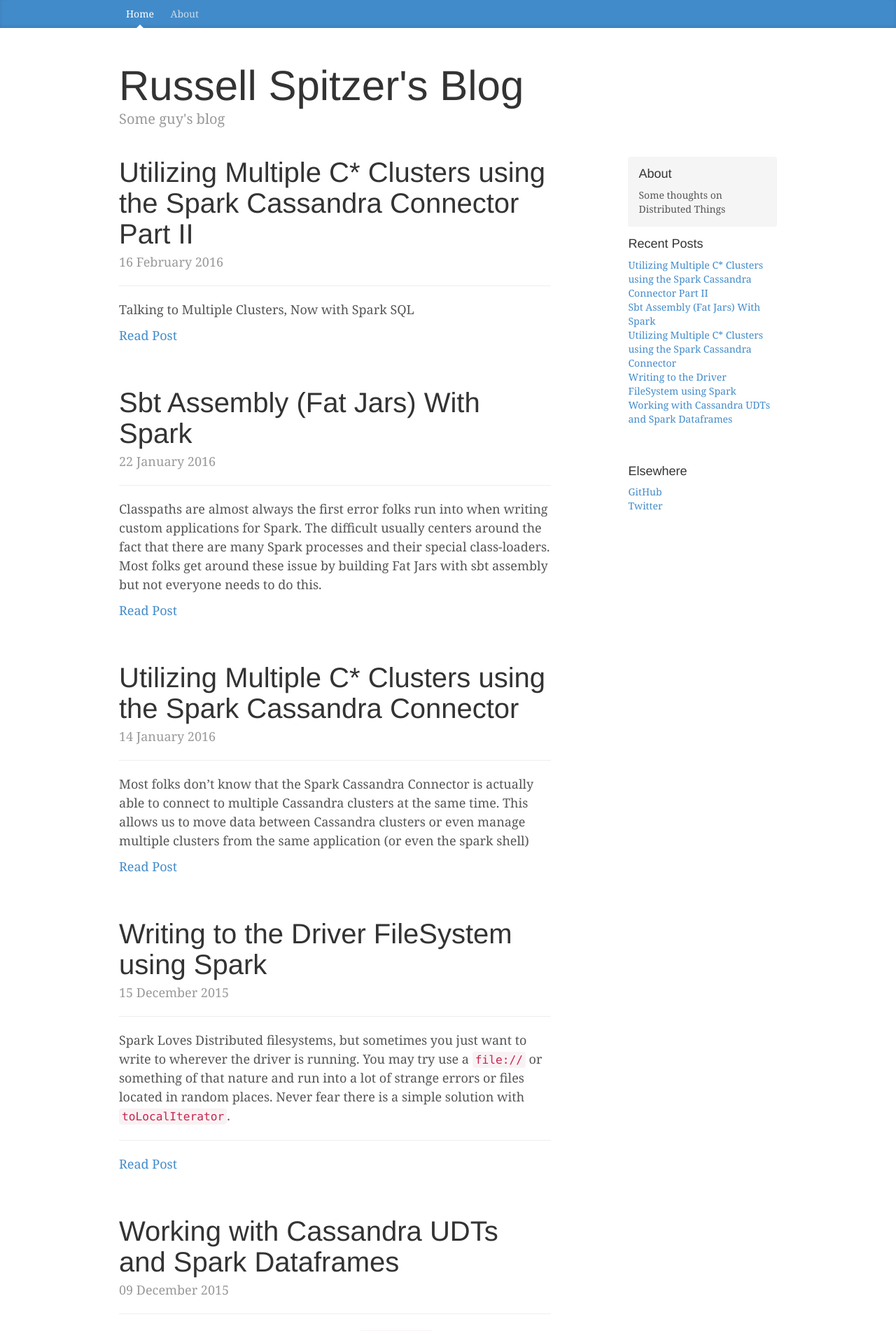
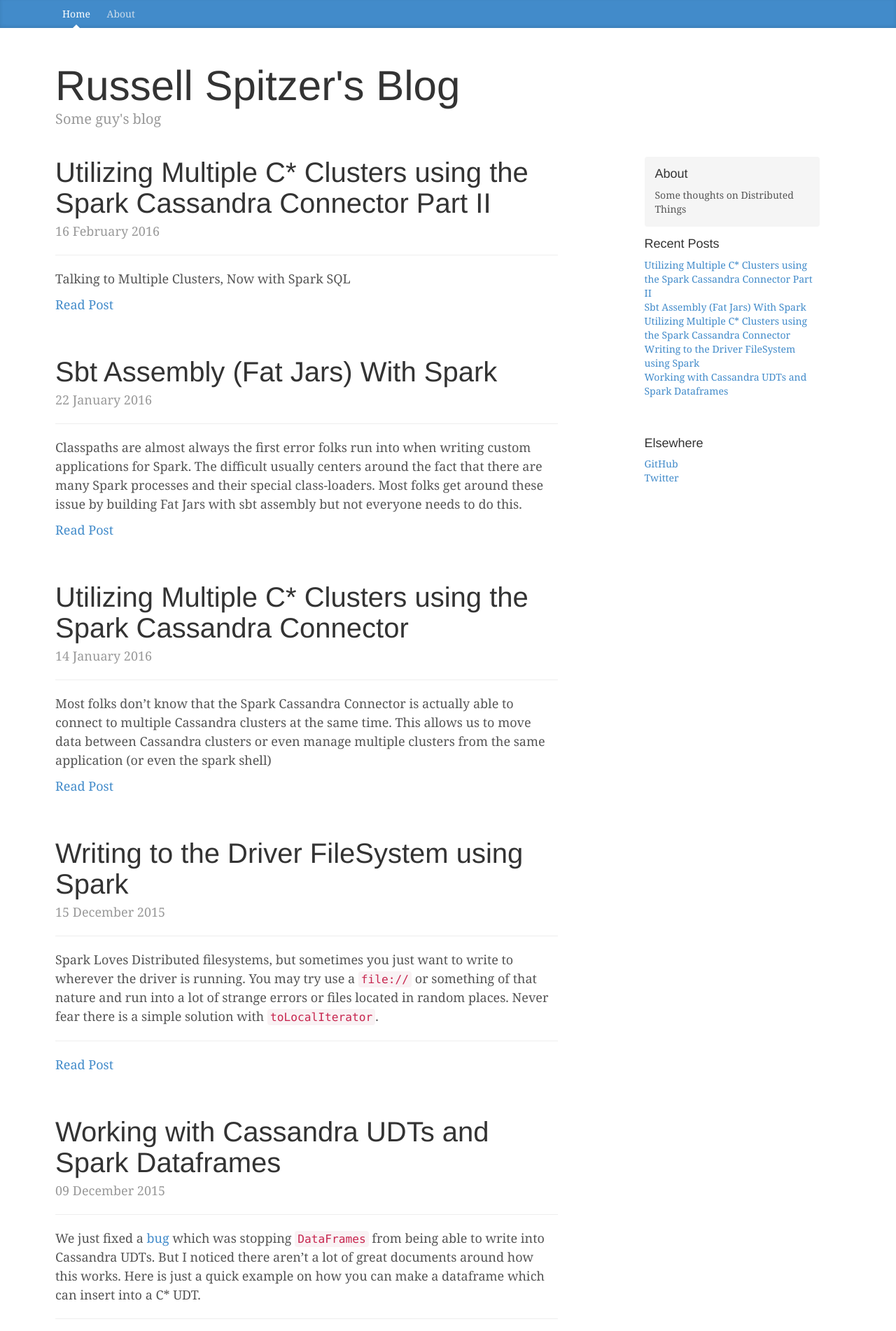
Before and after one commit to RussellSpitzer/RussellSpitzer.github.io, a Jekyll site: the page built from index.html, in a window 1280 px wide. Shown: the top 1902 px of the page at 70% size. Built offline with Jekyll 4.4.1, drawn with Linux system fonts in a browser that asks for light colours; nearby versions of some CDN libraries; Markdown is read by kramdown in place of the engine named in the settings; the list of posts is cut into pages by our own code.

Commit message:
Fix CSS Width Hopefully

```diff
--- a/css/blog.css
+++ b/css/blog.css
@@ -26,7 +26,10 @@ h6, .h6 {
 
 @media (min-width: 1200px) {
   .container {
-    width: 970px;
+    width: 90%;
+  }
+  .row {
+    width: 100%;
   }
 }
 
```
